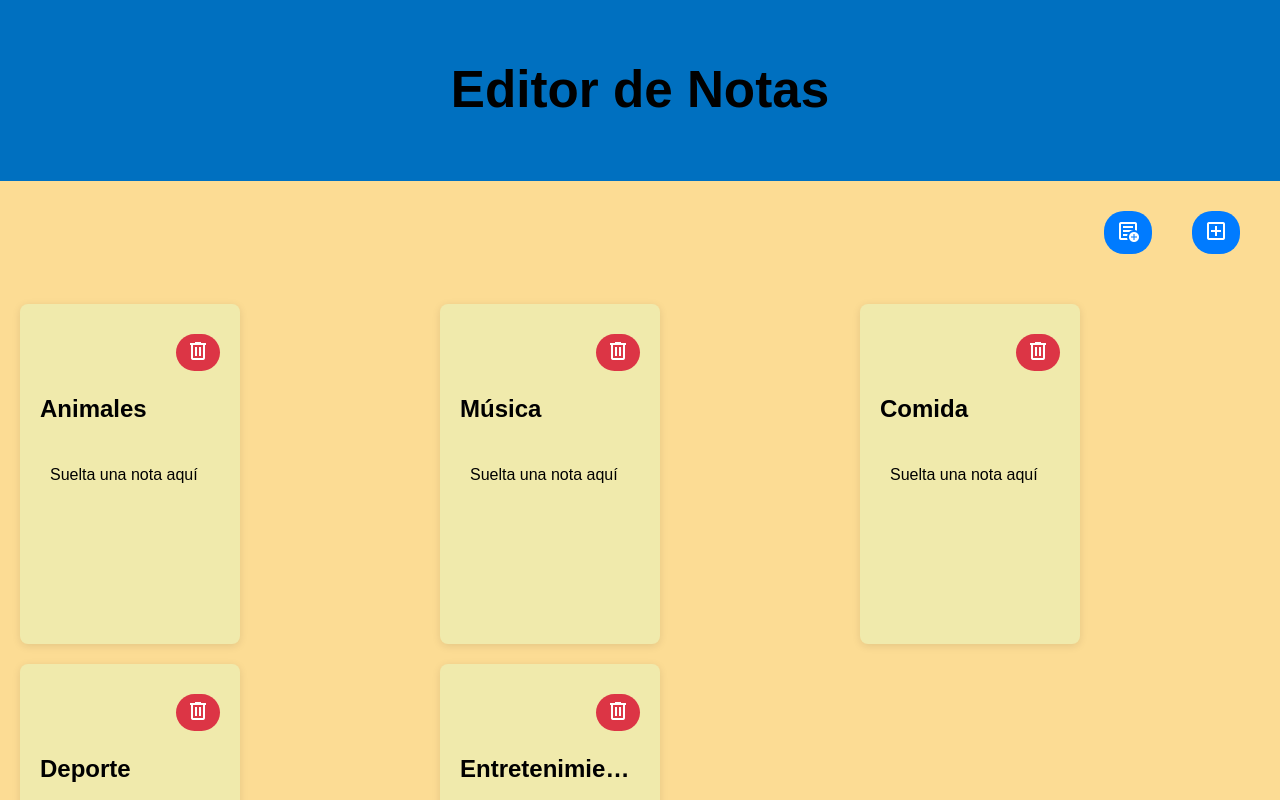
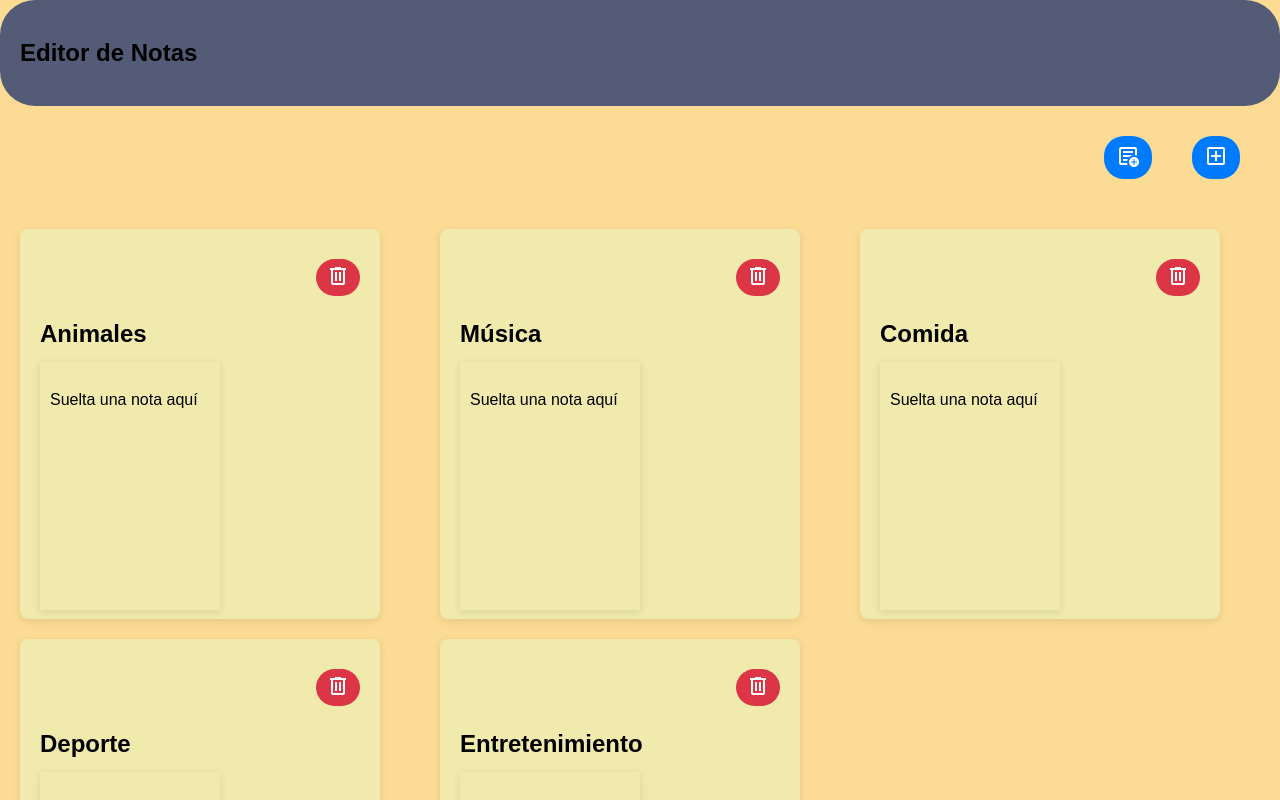
Before and after one commit to moma14/1erParcial-Editor-de-notas, a React (Vite) app: page / in a window 1280 px wide. Shown: the top 800 px of the page. Built offline with nearby package versions, Linux system fonts and the light colour scheme.

Commit message:
cambios en la estetica de los modales y nav

```diff
--- a/src/Categorias.tsx
+++ b/src/Categorias.tsx
@@ -38,6 +38,7 @@
   };
 
   return (
+
     <div
       ref={drag}
       className="note-card"
--- a/src/CategoríasNotas.tsx
+++ b/src/CategoríasNotas.tsx
@@ -89,6 +89,14 @@
     }),
   });
 
+  const [{ isDragging: isNotesDragging }, dragNotes] = useDrag({
+    type: ItemTypes.NOTES_CONTAINER,
+    item: { category, notes },
+    collect: (monitor) => ({
+      isDragging: !!monitor.isDragging(),
+    }),
+  });
+
   const [, dropCategory] = useDrop({
     accept: ItemTypes.CATEGORY,
     hover(item: { index: number }) {
@@ -99,9 +107,22 @@
     },
   });
 
+  // Drop para las notas individuales
   const [, dropNote] = useDrop({
     accept: ItemTypes.NOTE,
     drop: (item: Note) => onDropNote(item, category),
+    collect: (monitor) => ({
+      isOver: !!monitor.isOver(),
+    }),
+  });
+
+  const [, dropNotesContainer] = useDrop({
+    accept: ItemTypes.NOTES_CONTAINER,
+    drop: (item: { category: string; notes: Note[] }) => {
+      item.notes.forEach((note) => {
+        onDropNote(note, category); // Mueve todas las notas al soltar el contenedor en otra categoría
+      });
+    },
     collect: (monitor) => ({
       isOver: !!monitor.isOver(),
     }),
@@ -131,14 +152,19 @@
         </button>
       </div>
       <h2>{category}</h2>
-      <div ref={dropNote} className="notes-container">
+
+      {/* Contenedor de notas como tarjeta arrastrable */}
+      <div
+        ref={(node) => dragNotes(dropNotesContainer(dropNote(node)))} // Aplica ref de dropNote aquí
+        className="notes-container"
+        style={{ opacity: isNotesDragging ? 0.5 : 1 }}
+      >
         {notes.length === 0 && <p className="empty-placeholder">Suelta una nota aquí</p>}
         {notes.map((note) => (
           <NoteCard key={note.id} note={note} onEdit={onEdit} />
         ))}
       </div>
 
-      {/* Modal de confirmación para eliminar la categoría */}
       <ConfirmModal
         isOpen={isDeleteModalOpen}
         message={`¿Estás seguro de que deseas eliminar la categoría "${category}" y todas sus notas?`}
--- a/src/TiposdeItems.tsx
+++ b/src/TiposdeItems.tsx
@@ -1,4 +1,5 @@
 export const ItemTypes = {
   NOTE: 'note',
   CATEGORY: 'category',
+  NOTES_CONTAINER: 'NOTES_CONTAINER',
 };
--- a/src/index.css
+++ b/src/index.css
@@ -34,7 +34,6 @@
 }
 
 h1 {
-  font-size: 3.2em;
   line-height: 1.1;
   color: black;
 }
--- a/src/stylesNotas.css
+++ b/src/stylesNotas.css
@@ -1,6 +1,3 @@
-/* styles.css */
-
-/* Estilo para el contenedor principal */
 .editor-container {
     flex-direction: column;
     gap: 20px;
@@ -55,19 +52,16 @@
   }
 
 .navbar {
-  flex-wrap: wrap;
-  justify-content: space-between;
-  align-items: center;
-  background-color: #0070C0;
-  padding: 20px;
-  user-select: none;
-  margin: 0%;
+    display: flex;
+    justify-content: space-between;
+    align-items: center;
+    background-color: #545B77;
+    border-radius: 35px;
+    margin: 0 auto;
+    padding: 20px;
+    text-align: center;
 }
-.nav-container{
-  display: flex;
-  justify-content: center;
-  text-align: center;
-}
+
 
 /* Estilos para el contenedor del botón */
 .button-container {
@@ -161,7 +155,7 @@
   z-index: 1000;
 }
 
-/* stylesNotas.css */
+
 
 .modal {
   position: fixed;
@@ -213,6 +207,7 @@
   max-width: 150px;
 }
 
+
 .category-card h2 {
   margin-bottom: 10px;
   max-width: 100%;
@@ -228,13 +223,14 @@
   display: flex;
   flex-direction: column;
   gap: 10px;
+  box-shadow: 0 2px 8px rgba(0, 0, 0, 0.1);
+  align-items: center;
 }
 
 /* Estilos para cada nota como tarjeta */
 .note-card {
   background: #EECEB9;
   padding: 15px;
-  border-radius: 0px;
   box-shadow: 0 1px 4px rgba(0, 0, 0, 0.1);
 }
 
@@ -250,7 +246,7 @@
 .note-card p {
   margin: 0;
   font-size: 14px;
-  color: #555;
+  color: #000;
   text-overflow: ellipsis;
   white-space: nowrap;
   overflow: hidden;
@@ -306,35 +302,41 @@
 }
 .notes-container {
   position: relative;
-  width: 100%;
-  height: 100%;
+  width: 50%;
+  height: 65%;
   overflow: hidden;
   padding: 10px;
   display: flex;
   flex-direction: column;
   align-items: start;
 }
-
 .note-card {
   position: absolute;
-  top: 0;
+  top: 10px;
   left: 15px;
   width: 120px;
   height: 120px;
   background-color: #EECEB9;
   padding: 10px;
-  border-radius: 4px;
+  border-radius: 8px;
   box-shadow: 0 1px 4px rgba(0, 0, 0, 0.1);
   transition: transform 0.2s ease-in-out;
   z-index: 1;
-
 }
 
+.note-card:nth-child(1){
+  top: 60px;
+  left: 15px;
+  z-index: 2;
+  background-color: #C5705D;
+  border-radius: 8px;
+}
 .note-card:nth-child(2) {
-  top: 15px;
+  top: 45px;
   left: 15px;
   z-index: 2;
   background-color: #FFD09B;
+  border-radius: 8px;
 }
 
 .note-card:nth-child(3) {
@@ -342,19 +344,22 @@
   left: 15px;
   z-index: 3;
   background-color: #E8B86D;
+  border-radius: 8px;
 }
 
 .note-card:nth-child(4) {
-  top: 45px;
+  top: 15px;
   left: 15px;
   z-index: 4;
   background-color: #86AB89;
+  border-radius: 8px;
 }
-.note-card:nth-child(5){
-  top: 60px;
+.note-card:nth-child(n+5){
+  top: 0px;
   left: 15px;
   z-index: 4;
   background-color: #FF8A8A;
+  border-radius: 8px;
 }
 
 /* Controla las notas que se enciman de manera progresiva */
@@ -370,10 +375,10 @@
   padding: 20px;
   border-radius: 8px;
   box-shadow: 0 2px 8px rgba(0, 0, 0, 0.1);
-  min-width: 180px;
+  min-width: 320px;
   max-width: 180px;
-  min-height: 300px;
-  max-height: 300px;
+  min-height: 350px;
+  max-height: 350px;
   overflow: hidden;
 }
 .modal-overlay {
```
